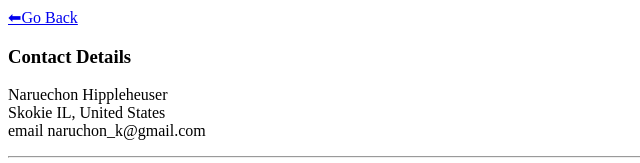
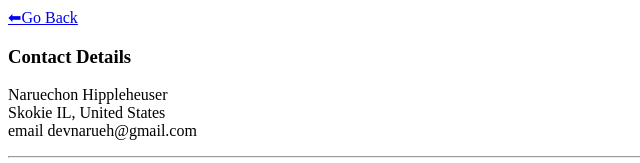
Before and after one commit to hnaruechon/cv, a plain HTML site: page contactme.html in a window 1280 px wide. Shown: the top 163 px of the page, 0-640 px from the left. Drawn offline with Linux system fonts and the light colour scheme.

Commit message:
update contact email address

```diff
--- a/contactme.html
+++ b/contactme.html
@@ -9,7 +9,7 @@
     <h3>Contact Details</h3>
     <p>Naruechon Hippleheuser<br>
     Skokie IL, United States<br>
-    email naruchon_k@gmail.com<br></p>
+    email devnarueh@gmail.com<br></p>
     <hr>
     <form class="" action="mailto:devnarueh@gmail" method="post" enctype="text/plain">
       <label for="text">Your Name:</label>
```
